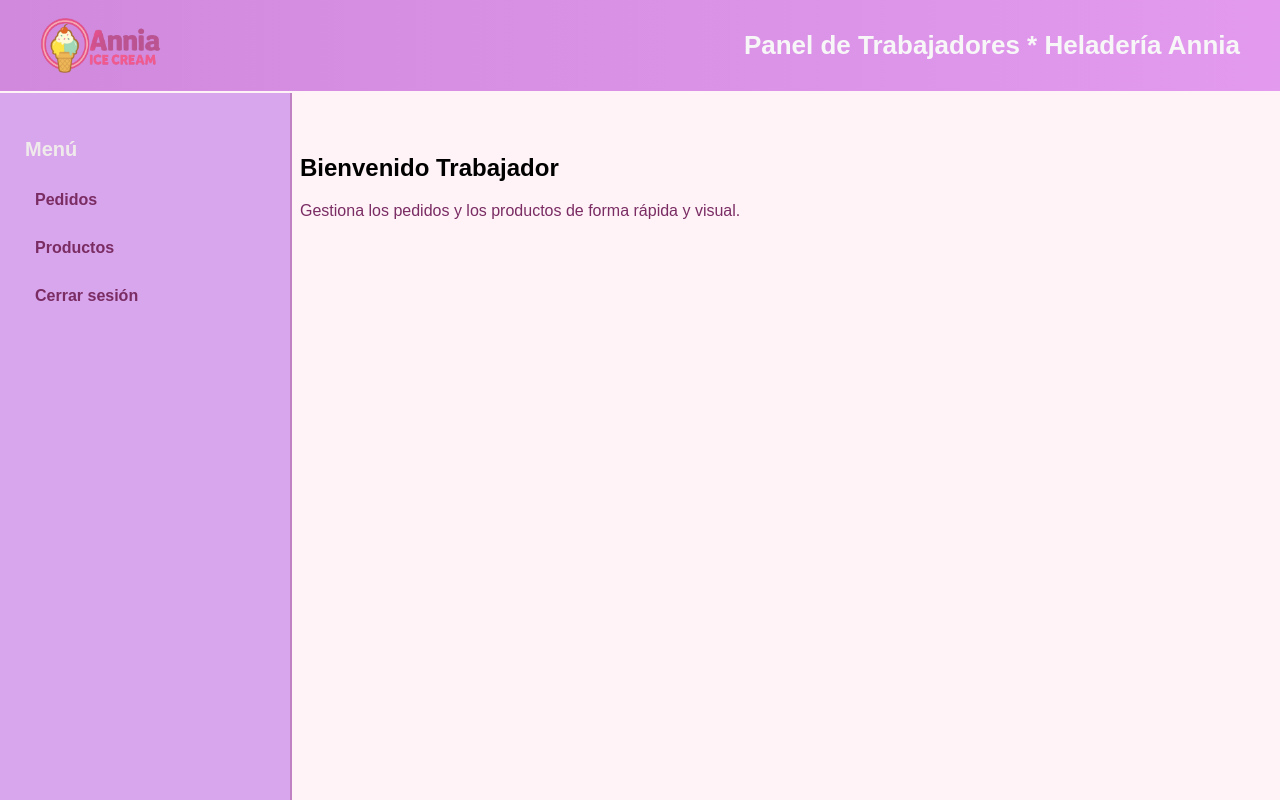
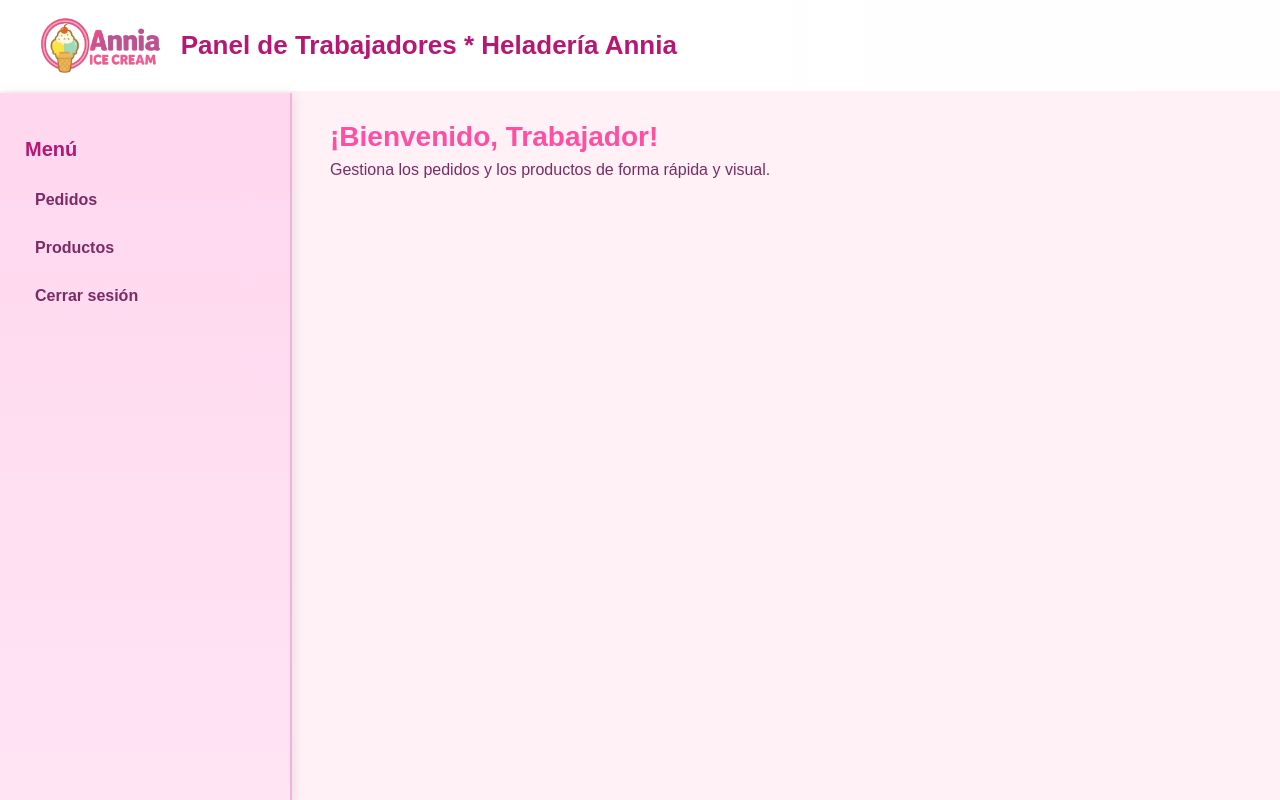
Before and after one commit to RodriguezSofia/Proyecto-final-Trimestre, a Flask app: page /trabajador/panel_trabajadores in a window 1280 px wide. Run offline with Flask 3, Linux system fonts and the light colour scheme; some libraries are stand-ins or nearby versions.

Commit message:
actualizacion del panel trabajador

```diff
--- a/requirements.txt
+++ b/requirements.txt
@@ -1,9 +1,9 @@
-flask==2.3.0
+flask>=2.3.0
 flask-mail>=0.10.0
 psycopg2-binary>=2.9.11
 bcrypt>=4.0.1
 requests>=2.31.0
 sqlalchemy>=2.0.23
-werkzeug==2.3.0
+werkzeug>=2.3.0
 openpyxl>=3.1.2
 reportlab>=4.1.0
--- a/static/css/panel_trabajadores.css
+++ b/static/css/panel_trabajadores.css
@@ -1,78 +1,115 @@
-/* === ESTILOS GENERALES DEL BODY === */
+/* ===========================
+  CUERPO DEL PANEL DE TRABAJADORES
+=========================== */
 body {
-    margin: 0; /* Quitar el margen predeterminado del navegador */
-    font-family: 'Poppins', sans-serif; /* Fuente principal de la página */
-    background: #fff3f8; /* Fondo rosado suave */
+    margin: 0;
+    font-family: 'Poppins', sans-serif;
+    background: #fff3f8;
 }
-
-/* === ENCABEZADO PASTEL ESTILO ANNIA === */
+/* ===========================
+   ENCABEZADO Y BARRA LATERAL(SIDEBAR)
+=========================== */
 header {
-    background: linear-gradient(90deg, #d089dd, #db83eccb); /* Gradiente de colores pastel */
-    padding: 18px 40px; /* Espaciado interno del header */
-    display: flex; /* Usar Flexbox para alinear contenido horizontalmente */
-    align-items: center; /* Centrar verticalmente los elementos */
-    justify-content: space-between; /* Separar logo y título */
+    background: linear-gradient(90deg, #ffffff, #fffefe);
+    padding: 18px 40px;
+    display: flex;
+    align-items: center;
+    justify-content: flex-start;
+    gap: 20px;
 }
 
 header img {
-    height: 55px; /* Altura del logo */
+    height: 55px;
 }
 
 header h1 {
-    margin: 0; /* Quitar margen predeterminado */
-    color: rgb(248, 247, 248); /* Color del texto del título */
-    font-weight: 700; /* Texto en negrita */
-    font-size: 26px; /* Tamaño del texto */
+    margin: 0;
+    color: #b51773;
+    font-weight: 700;
+    font-size: 26px;
 }
 
-/* === MENÚ LATERAL (SIDEBAR) === */
 .sidebar {
-    width: 240px; /* Ancho fijo del sidebar */
-    background: #d8a6ec; /* Fondo morado pastel */
-    height: 100vh; /* Altura completa de la pantalla */
-    padding: 25px; /* Espaciado interno */
-    position: fixed; /* Fija el sidebar al lado izquierdo */
-    top: 0; /* Parte superior de la página */
-    left: 0; /* Parte izquierda de la página */
-    margin-top: 93px; /* Separación desde el header */
-    border-right: 2px solid rgba(189, 125, 189, 0.877); /* Borde derecho */
+    width: 240px;
+    background: linear-gradient(180deg, #ffd7ef, #ffe7f5);
+    height: 100vh;
+    padding: 25px;
+    position: fixed;
+    top: 0;
+    left: 0;
+    margin-top: 93px;
+    border-right: 2px solid #f3b2d7;
+    box-shadow: 3px 0 10px rgba(0,0,0,0.08);
 }
 
 .sidebar h3 {
-    color: #f0ebeb; /* Color del título del menú */
-    margin-bottom: 20px; /* Separación inferior */
-    font-size: 20px; /* Tamaño del texto */
+    color: #b51773;
+    margin-bottom: 20px;
+    font-size: 20px;
 }
 
 .sidebar a {
-    display: block; /* Cada enlace ocupa toda la fila */
-    padding: 10px; /* Espaciado interno de los enlaces */
-    margin-bottom: 10px; /* Separación entre enlaces */
-    text-decoration: none; /* Quitar subrayado */
-    color: #7a2c63; /* Color del texto del enlace */
-    font-weight: 600; /* Texto seminegrita */
-    border-radius: 8px; /* Bordes redondeados */
-    transition: 0.2s; /* Transición suave para hover */
+    display: block;
+    padding: 10px;
+    margin-bottom: 10px;
+    text-decoration: none;
+    color: #7a2c63;
+    font-weight: 600;
+    border-radius: 8px;
+    transition: 0.2s;
 }
 
 .sidebar a:hover {
-    background: rgb(234, 156, 236); /* Cambio de color al pasar el mouse */
+    background: #f7c9e6;
+    padding-left: 18px;
+    box-shadow: 2px 3px 8px rgba(0,0,0,0.08);
+}
+/* ===========================
+    CONTENIDO PRINCIPAL
+=========================== */
+.main {
+    margin-left: 290px; /* Deja este espacio libre para la barra lateral */
+    padding: 30px 40px;
+    background-color: #fff1f6;
+    display: block;
+    min-height: calc(100vh - 93px); /* Evita saltos de altura según el contenido */
+    box-sizing: border-box;
+}
+/* ===========================
+    BIENVENIDA Y DESCRIPCIÓN
+=========================== */
+.welcome-container {
+    background: none !important;
+    box-shadow: none !important;
+    margin: 0;
+    padding: 0;
+    display: flex;
+    flex-direction: column;
+    align-items: flex-start;
+    gap: 8px;
 }
 
-/* === CONTENIDO PRINCIPAL === */
-.main {
-    margin-left: 260px; /* Separación del contenido desde el sidebar */
-    padding: 40px; /* Espaciado interno */
+.BIENVENIDS {
+    color: #ff4fa3;
+    font-size: 28px;
+    font-weight: bold;
+    margin: 0;
 }
 
-/* Animación que hace aparecer el texto letra por letra */
+.welcome-desc {
+    color: #7a2c63;
+    font-size: 16px;
+    margin: 0;
+}
+/* ===========================
+    EFECTO MÁQUINA DE ESCRIBIR
+=========================== */
 @keyframes escribir {
-    from { width: 0; } /* Comienza con ancho 0 */
-    to { width: 60%; } /* Termina mostrando 60% del ancho */
+    from { width: 0; }
+    to { width: 60%; }
 }
 
-/* Animación del cursor que parpadea */
 @keyframes cursor {
-    from { border-color: currentColor; } /* Color visible */
-    to { border-color: transparent; } /* Color invisible */
+    from { border-color: currentColor; }
+    to { border-color: transparent; }
 }
--- a/templates/trabajador/panel_trabajadores.html
+++ b/templates/trabajador/panel_trabajadores.html
@@ -21,14 +21,11 @@
 
     <a href="{{ url_for('logout') }}" class="btn btn-danger">Cerrar sesión</a>
 </div>
-<div class="main">
-
-    <h2 style="color:rgb(154, 92, 212); font-size:28px;"></h2>
-<h2 class="typewriter">Bienvenido Trabajador</h2>
-
-    <p style="color:#7a2c63; margin-bottom:35px;">Gestiona los pedidos y los productos de forma rápida y visual.</p>
-
+<main class="main">
+    <div class="welcome-container">
+        <h2 class="BIENVENIDS">¡Bienvenido, Trabajador! </h2>
+        <p class="welcome-desc">Gestiona los pedidos y los productos de forma rápida y visual.</p>
     </div>
-</div>
+</main>
 </body>
 </html>
```
Also changed, not shown: static/css/productos.css (+6 -4 lines), templates/admin/productos.html (+6 -1 lines), static/css/admin_panel.css (line endings or trailing spaces), templates/admin/reportes.html (line endings or trailing spaces).
